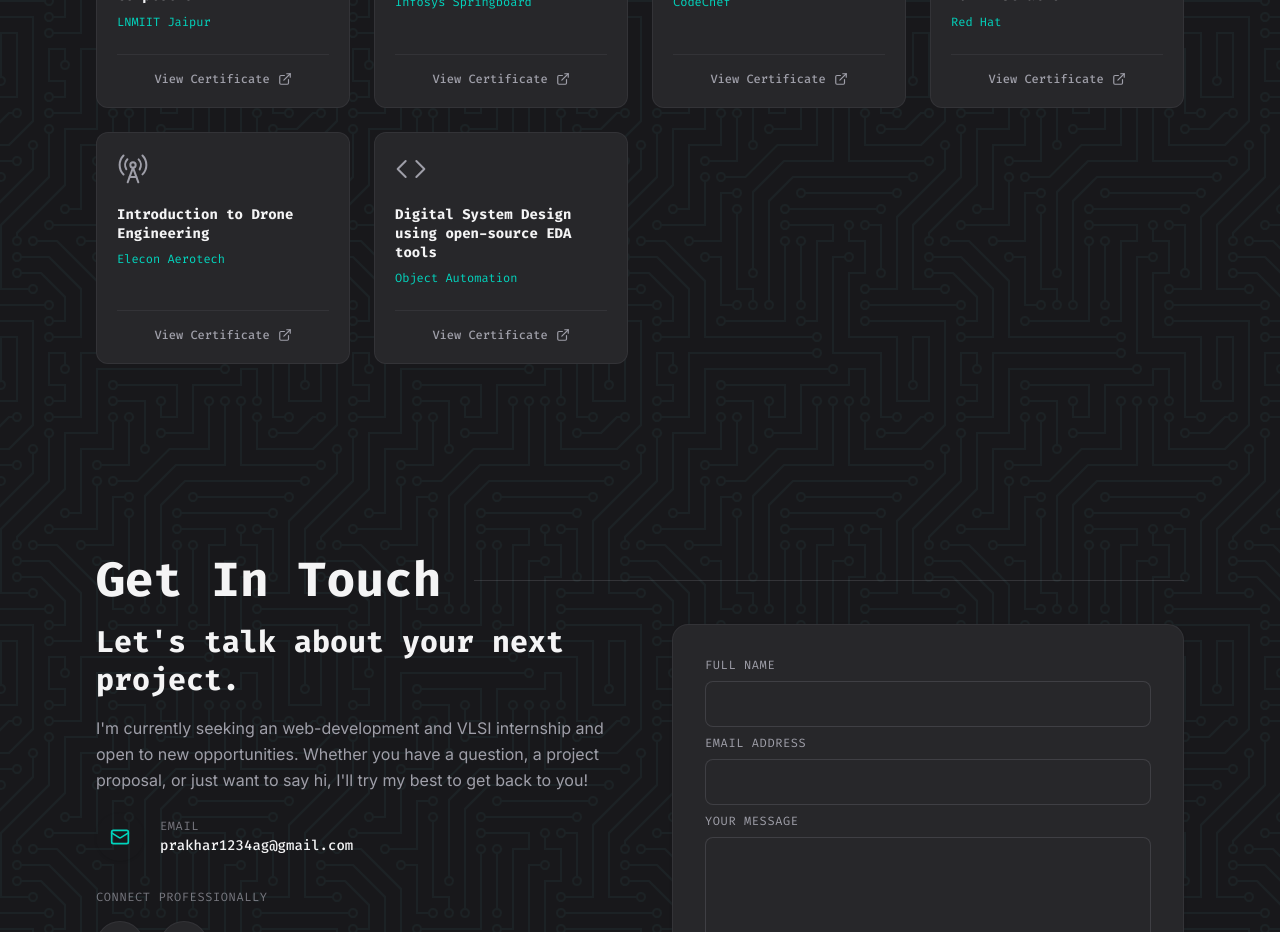
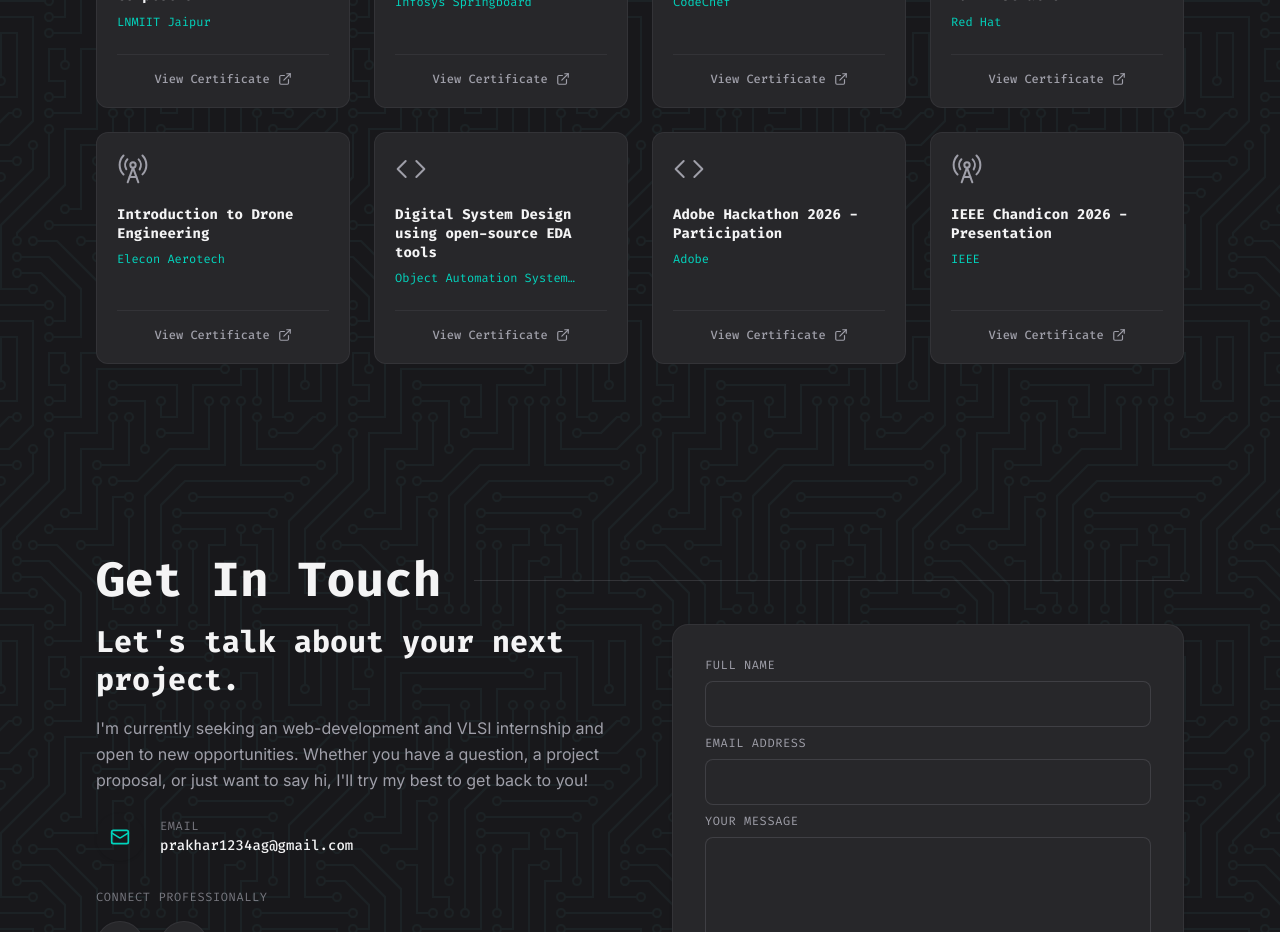
Before and after one commit to prakharAg01/Prakhar-portfolio, a React (Vite) app in the folder client/: page / in a window 1280 px wide. Shown: the part 6000-6932 px from the top of the page. Built offline with nearby package versions, Linux system fonts and the light colour scheme; no server answers.

Commit message:
update certifications: correct organization name and add new certifications

```diff
--- a/client/src/constants/Constants.js
+++ b/client/src/constants/Constants.js
@@ -141,10 +141,23 @@ export const CERTIFICATIONS_DATA = [
   },
   {
     name: "Digital System Design using open-source EDA tools",
-    organization: "Object Automation",
+    organization: "Object Automation System Solutions",
     logo: Code,
     url: "https://jklujaipur-my.sharepoint.com/:b:/g/personal/prakharagrawal_jklu_edu_in/IQCb5YnUzJTMQ7a_xrNLmqR0AUineBTwJJJjieofqJprs6s?e=cNGf0w"
+  },
+  {
+    name: "Adobe Hackathon 2026 - Participation",
+    organization: "Adobe",
+    logo: Code,
+    url: "https://jklujaipur-my.sharepoint.com/:b:/g/personal/prakharagrawal_jklu_edu_in/IQCxrizchX8OQprD2ADHlTdiAQ8CxnpZE3FTipXMTv0qTK0?e=9ISNkn"
+  },
+  {
+    name: "IEEE Chandicon 2026 - Presentation",
+    organization: "IEEE",
+    logo: RadioTower,
+    url: "https://jklujaipur-my.sharepoint.com/:b:/r/personal/prakharagrawal_jklu_edu_in/Documents/Certificates/Cerificate_IEEE_Chandicon_2026.pdf?d=w6119554d0f98444cb49f80e95ce0fb1b&csf=1&web=1&e=4F5p65"
   }
+
 ];
 
 export const SKILLS_DATA = [
```
